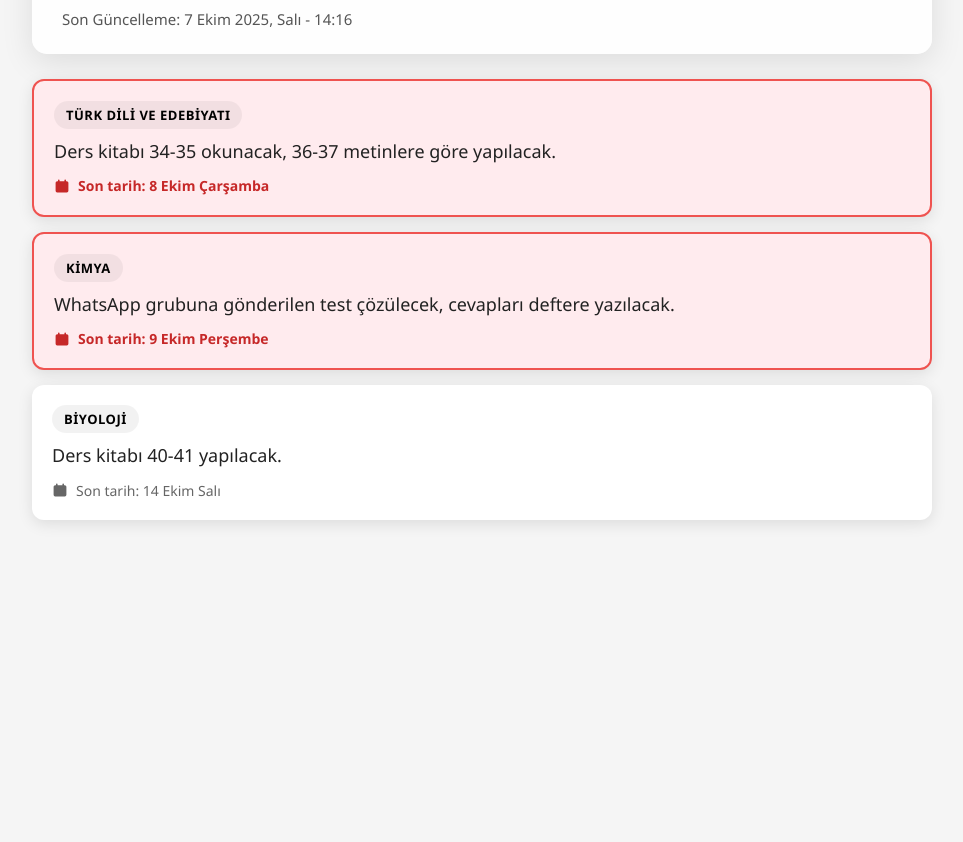
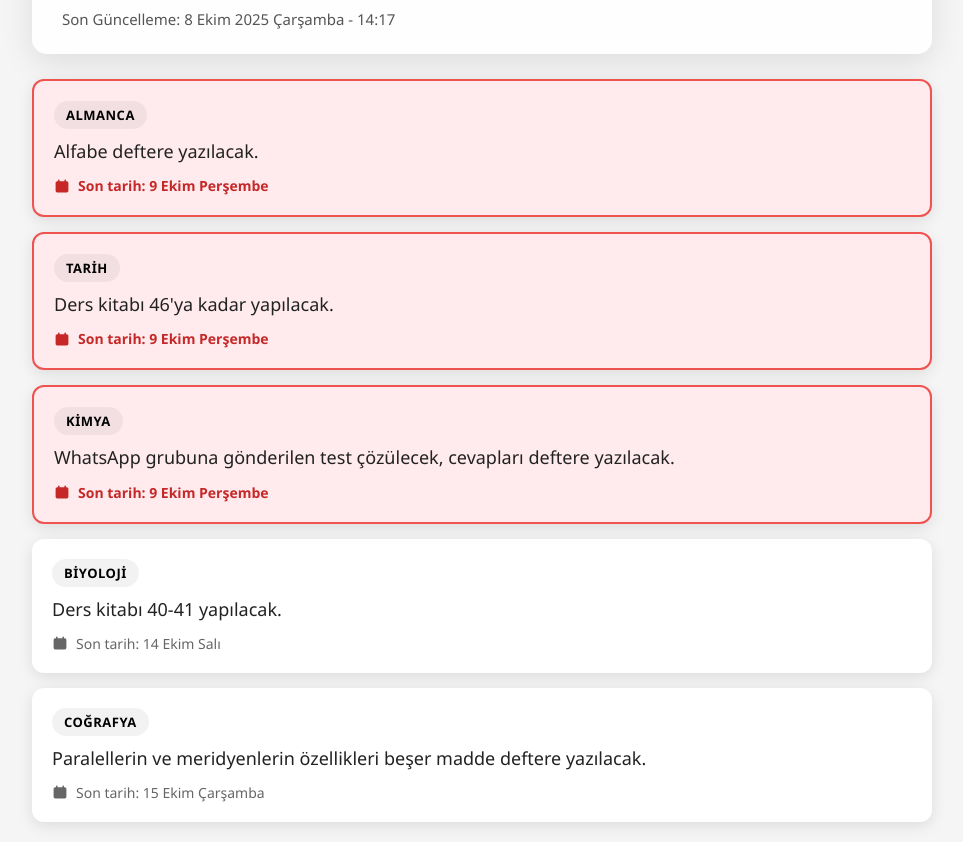
Before and after one commit to 9bascal/odevler, a plain HTML site: page index.html in a window 1280 px wide. Shown: the part 86-928 px from the top of the page, without its empty margins (158-1121 px from the left). Before the commit the page ends 800 px from the top, so only its background shows below. Drawn offline with Linux system fonts and the light colour scheme.

Commit message:
8 Ekim 2025 Çarşamba

```diff
--- a/index.html
+++ b/index.html
@@ -130,9 +130,19 @@
         // ÖDEVLERİ BURAYA EKLE - Çok basit!
         const homeworks = [
             {
-                subject: "TÜRK DİLİ VE EDEBİYATI",
-                task: "Ders kitabı 34-35 okunacak, 36-37 metinlere göre yapılacak.",
-                deadline: "2025-10-08" // YYYY-AA-GG formatında
+                subject: "ALMANCA",
+                task: "Alfabe deftere yazılacak.",
+                deadline: "2025-10-09" // YYYY-AA-GG formatında
+            },
+            {
+                subject: "TARİH",
+                task: "Ders kitabı 46'ya kadar yapılacak.",
+                deadline: "2025-10-09" // YYYY-AA-GG formatında
+            },
+            {
+                subject: "COĞRAFYA",
+                task: "Paralellerin ve meridyenlerin özellikleri beşer madde deftere yazılacak.",
+                deadline: "2025-10-15" // YYYY-AA-GG formatında
             },
             {
                 subject: "BİYOLOJİ",
@@ -151,7 +161,7 @@
         const days = ['Pazar', 'Pazartesi', 'Salı', 'Çarşamba', 'Perşembe', 'Cuma', 'Cumartesi'];
         const months = ['Ocak', 'Şubat', 'Mart', 'Nisan', 'Mayıs', 'Haziran', 'Temmuz', 'Ağustos', 'Eylül', 'Ekim', 'Kasım', 'Aralık'];
 
-        const updateTimeText = `Son Güncelleme: 7 Ekim 2025, Salı - 14:16`;
+        const updateTimeText = `Son Güncelleme: 8 Ekim 2025 Çarşamba - 14:17`;
         document.getElementById('updateTime').textContent = updateTimeText;
 
         // Tarihleri karşılaştırma fonksiyonu
```
